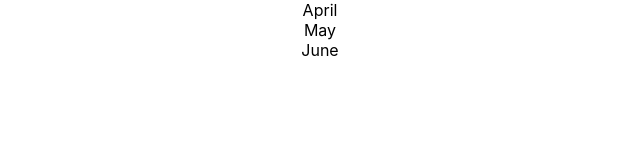
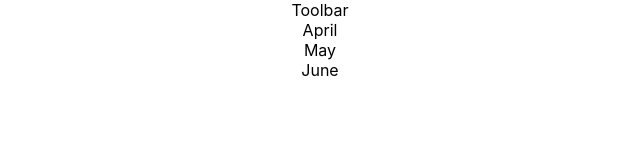
Before and after one commit to S-McCarthy-20080681/final-webapp, a React (Create React App) app: page / in a window 1280 px wide. Shown: the top 160 px of the page, without its empty margins (320-960 px from the left). Built offline with nearby package versions, Linux system fonts and the light colour scheme.

Commit message:
Fixed a problem in App.js so a Toolbar placeholder would appear

```diff
--- a/src/App.js
+++ b/src/App.js
@@ -1,18 +1,16 @@
-import React, { Component } from 'react';
+import React from 'react';
 import './App.css';
-import layout from './components/layout/Layout';
+import Layout from './components/layout/Layout';
 import Timelog from './containers/Timelog/Timelog';
 
-class App extends Component {
-  render() {
+function App() {
   return (
     <div className="App">
-      <layout>
+      <Layout>
         <Timelog />
-      </layout>
+      </Layout>
     </div>
   );
-  }
 }
 
 export default App;
```
